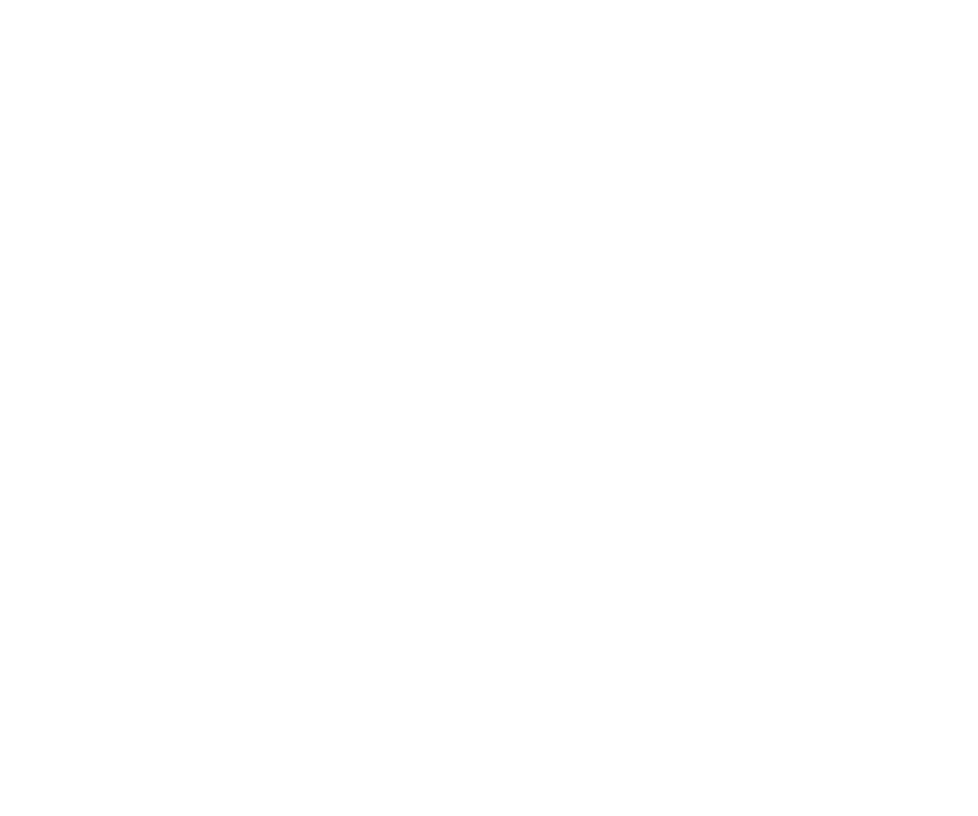
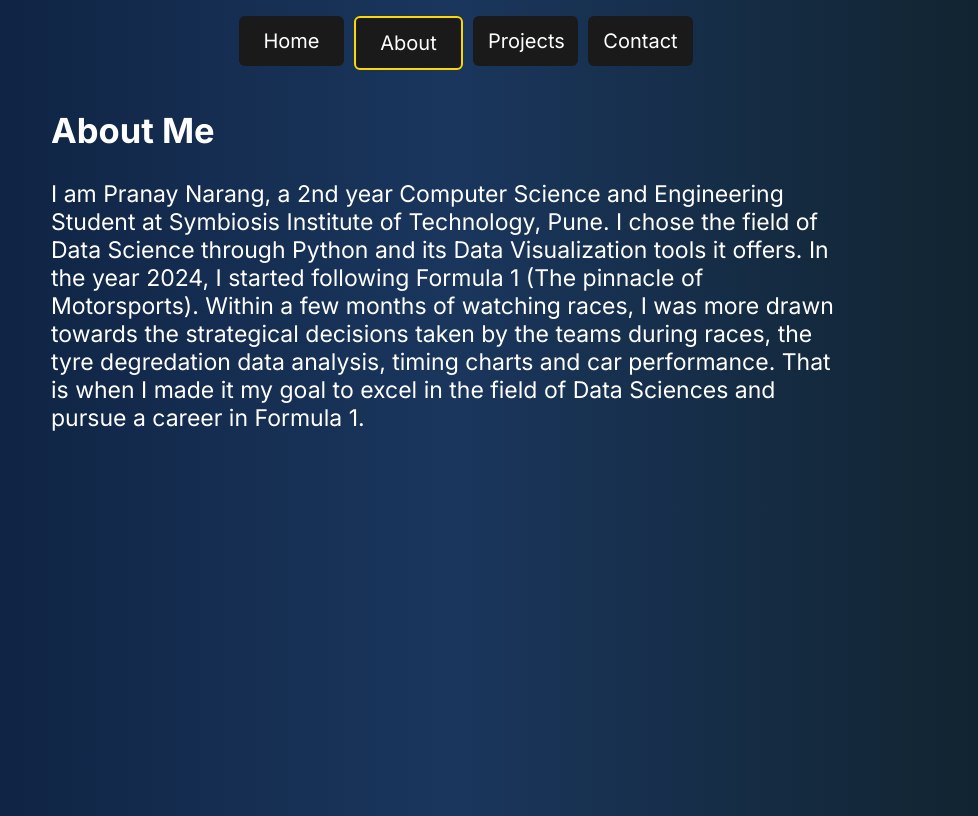
Before and after one commit to pranaypy/personal-portfolio, a plain HTML site: page about.html in a window 1280 px wide. Shown: the whole page, without its empty margins (189-1167 px from the left). Drawn offline with Linux system fonts and the light colour scheme.

Commit message:
style about me section and add active nav state

```diff
--- a/about.html
+++ b/about.html
@@ -0,0 +1,36 @@
+<!DOCTYPE html>
+<html lang="en">
+<head>
+    <meta charset="UTF-8">
+    <meta name="viewport" content="width=device-width, initial-scale=1.0">
+    <title>About Me</title>
+    <link rel="preconnect" href="https://fonts.googleapis.com">
+    <link href="https://fonts.googleapis.com/css2?family=Inter:wght@400;600;700&display=swap" rel="stylesheet">
+    <link rel="stylesheet" href="css/style.css">
+</head>
+<body>
+    <header>
+        <nav>
+            <ul>
+                <li><a href="index.html" class="nav-link">Home</a></li>
+                <li><a href="about.html" class="nav-link active">About</a></li>
+                <li><a href="projects.html" class="nav-link">Projects</a></li>
+                <li><a href="contact.html" class="nav-link">Contact</a></li>
+            </ul>
+        </nav>
+    </header>
+    <section>
+        <div class="about-content">
+            <h2>About Me</h2>
+            <p>
+                I am Pranay Narang, a 2nd year Computer Science and Engineering Student at Symbiosis Institute of Technology, Pune.
+                I chose the field of Data Science through Python and its Data Visualization tools it offers.
+                In the year 2024, I started following Formula 1 (The pinnacle of Motorsports). Within a few months of watching races,
+                I was more drawn towards the strategical decisions taken by the teams during races, the tyre degredation data analysis, timing charts
+                and car performance. That is when I made it my goal to excel in the field of Data Sciences and pursue a career in Formula 1.
+
+            </p>
+        </div>
+    </section>
+</body>
+</html>
--- a/css/style.css
+++ b/css/style.css
@@ -21,6 +21,10 @@
     text-decoration: none;
     transition: background-color 0.3s ease;
     margin-right: 10px;
+}
+
+.nav-link.active {
+    border: 2px solid gold;
 }
 
 .nav-link:hover{
@@ -67,3 +71,10 @@
     color: #ffffff;
 
 }
+
+
+.about-content{
+    max-width: 800px;
+    margin: 40px auto;
+    font-size: 23px;
+}
```
Also changed, not shown: index.html (+2 -2 lines).
